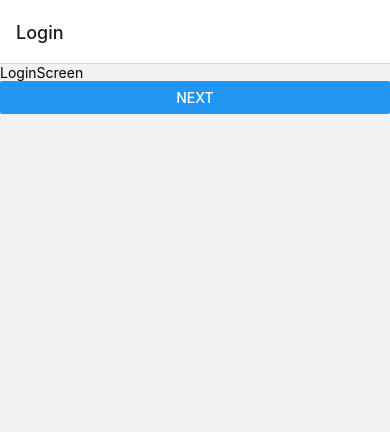
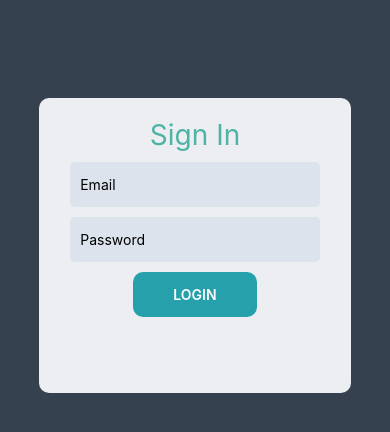
Before and after one commit to NoeticLabsPvtLtd/TaskApp, a React Native app: screen /Login in a window 390 px wide. Shown: the top 432 px of the page. Built offline with nearby package versions, Linux system fonts and the light colour scheme.

Commit message:
Firebase configuration

```diff
--- /dev/null
+++ b/Componant/InputText.js
@@ -0,0 +1,13 @@
+import { TextInput } from "react-native";
+
+export const Inputetext = (props) => (
+  <TextInput
+    placeholder={props.placeholder}
+    value={props.value}
+    secureTextEntry={props.secureTextEntry}
+    onChange={props.onChange}
+    onChangeText={props.onChangeText}
+    style={{ height: 45, width: '80%', backgroundColor: "#dde3ec", alignSelf: 'center', marginTop: 10, borderRadius: 5, paddingLeft: 10, color: 'black' }}
+    placeholderTextColor={'black'}
+  />
+)
--- a/Componant/NavigationComponant..js
+++ b/Componant/NavigationComponant..js
@@ -12,7 +12,7 @@ export default function NavigationComponant() {
   return (
     <NavigationContainer>
       <Stack.Navigator>
-        <Stack.Screen name='Login' component={LoginScreen} />
+        <Stack.Screen name='Login' component={LoginScreen} options={{headerShown:false}} />
         <Stack.Screen name='HomeScreen' component={HomeScreen} />
       </Stack.Navigator>
     </NavigationContainer>
--- a/Screens/LoginScreen.js
+++ b/Screens/LoginScreen.js
@@ -1,12 +1,53 @@
-import { Button, StyleSheet, Text, View } from 'react-native'
-import React from 'react'
+import { ActivityIndicator, KeyboardAvoidingView, Platform, ScrollView, StyleSheet, Text, TouchableOpacity, View } from 'react-native'
+import React, { useState } from 'react'
+import { Inputetext } from '../Componant/InputText';
 
-export default function LoginScreen({ navigation }) {
+export default function Login({ navigation }) {
+    const [Email, setEmail] = useState('')
+    const [Password, setPassword] = useState('')
+    const [isLoading, setIsLoading] = useState(false)
+
+    const handleLogin = async () => {
+
+    }
+
     return (
-        <View>
-            <Text>LoginScreen</Text>
-            <Button title='next' onPress={() => navigation.navigate('HomeScreen')} />
-        </View>
+        <KeyboardAvoidingView
+            style={{ flex: 1, backgroundColor: '#364150' }}
+            behavior={Platform.OS === 'ios' ? 'padding' : null}
+        >
+            <View style={{ flex: 1, backgroundColor: '#364150' }}>
+                <ScrollView
+                    contentContainerStyle={{ flexGrow: 1 }}
+                    keyboardShouldPersistTaps="handled"
+                >
+                    <View style={{ height: '35%', width: '80%', alignSelf: 'center', marginTop: '25%', backgroundColor: '#eceef1', borderRadius: 10 }}>
+                        <Text style={{ fontSize: 28, fontWeight: '400', color: '#4db3a5', alignSelf: 'center', marginTop: 20 }}>Sign In</Text>
+                        <Inputetext
+                            placeholder='Email'
+                            onChange={(text) => setEmail(text)}
+                            onChangeText={(text) => setEmail(text)}
+                            value={Email}
+                        />
+                        <Inputetext
+                            placeholder='Password'
+                            onChange={(text) => setPassword(text)}
+                            onChangeText={(text) => setPassword(text)}
+                            value={Password}
+                            secureTextEntry={true}
+                        />
+                        {
+                            isLoading ?
+                                <ActivityIndicator size={'large'} color={'#26a1ab'} />
+                                :
+                                <TouchableOpacity style={{ height: 45, width: '40%', backgroundColor: "#26a1ab", alignSelf: 'center', marginTop: 10, justifyContent: 'center', alignItems: 'center', borderRadius: 10 }} onPress={() => { handleLogin() }}>
+                                    <Text style={{ color: '#fff', fontSize: 14, fontWeight: '600' }}>LOGIN</Text>
+                                </TouchableOpacity>
+                        }
+                    </View>
+                </ScrollView>
+            </View>
+        </KeyboardAvoidingView>
     )
 }
 
--- a/package.json
+++ b/package.json
@@ -10,12 +10,14 @@
     "test": "jest"
   },
   "dependencies": {
+    "@react-native-firebase/app": "^19.2.2",
     "@react-navigation/native": "^6.1.17",
     "@react-navigation/native-stack": "^6.9.26",
     "react": "18.2.0",
     "react-native": "0.74.1",
     "react-native-safe-area-context": "^4.10.1",
-    "react-native-screens": "^3.31.1"
+    "react-native-screens": "^3.31.1",
+    "react-native-vector-icons": "^10.1.0"
   },
   "devDependencies": {
     "@babel/core": "^7.20.0",
```
Also changed, not shown: 14 other files (tests, documents, lock files or other folders).
